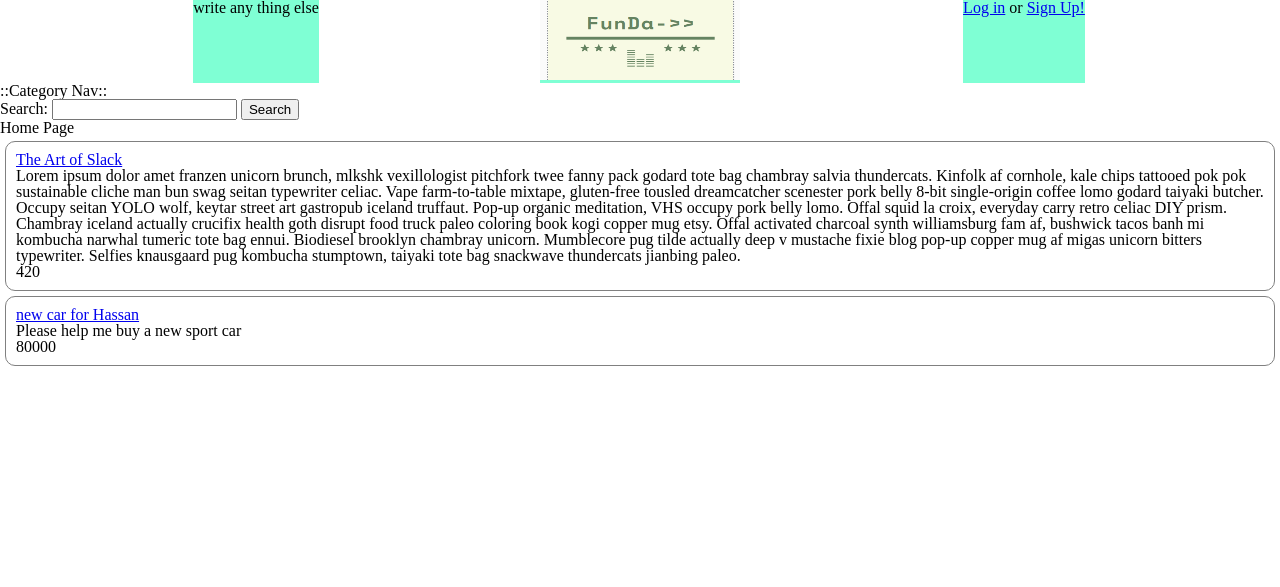
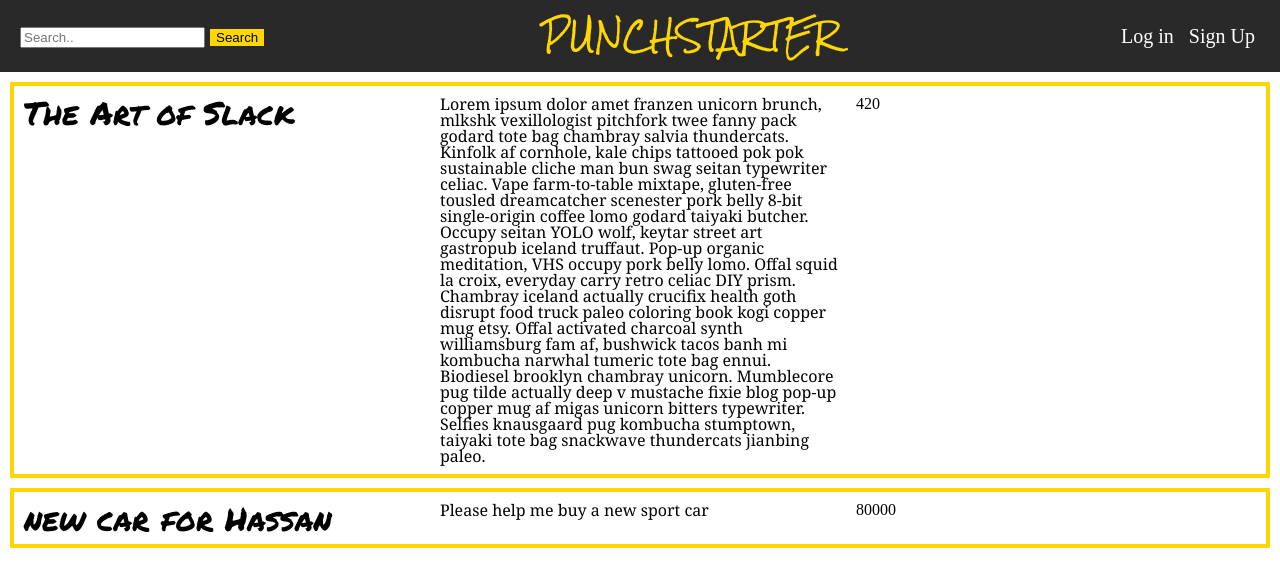
Before and after one commit to kevinpatel22/crowdfunder, a Django app: page /home/ in a window 1280 px wide. Shown: the top 587 px of the page. Run offline with Django 3.2, Linux system fonts and the light colour scheme; data comes from the database, SQL or seed files in the repository; both versions use the stored data as it was after the commit; some libraries are stand-ins or nearby versions.

Commit message:
added styles to header and projects on home page

```diff
--- a/crowdfunder_project/crowdfunder_project/static/css/main.css
+++ b/crowdfunder_project/crowdfunder_project/static/css/main.css
@@ -1,27 +1,80 @@
+*,* ::before, *::after {
+    box-sizing: border-box;
+ }
+
+.navtop {
+    display: flex;
+    align-items: center;
+    background-color: rgb(41, 41, 41);
+    padding: 1em;
+    font-size: 20px;
+    justify-content: space-between;
+}
+
+.search {
+    flex-wrap: wrap;
+}
+
+.navtop ul > li{
+    padding: 5px 5px 5px 5px;
+    font-size: 20px;
+    list-style: none;
+    display:inline-block;
+    text-align: right;
+}
+
+.navtop a {
+    text-decoration: none;
+    color: white;
+}
+
+.navtop a:hover {
+    color: gold;
+}
+
+.header {
+    color: white;
+    padding: 1px 30px;
+    font-size: 30px;
+    font-family: 'Rock Salt', cursive;
+    color: gold;
+}
 
 .project {
-    border: 1px solid grey;
-    border-radius: 10px;
+    background: white;
+    display: grid;
+    grid-template-columns: 1fr 1fr 1fr;
+    list-style: none;
+    grid-gap: 1em;
+    border: 4px solid gold;
     padding: 10px;
-    margin: 5px;
+    margin: 10px;
 }
 
-.top {
-    display: grid;
-    grid-template-columns: 1fr 1fr 1fr;
-    width: 90%;
-    margin: 0 auto;
+.project a {
+    text-decoration: none;
+    color: black;
+}
+
+.project .title {
+    font-size: 2em;
+    font-family: 'Permanent Marker', cursive;
+
+}
+
+.project .description {
+    font-size: 1em;
+    font-family: "Cooper Light", Georgia, Times, "Times New Roman", serif;
 }
 
 .box {
-    display: block;
-    align-items: center;
-    background-color: aquamarine;
-    text-align: center;
-    margin: 0 auto;
+    color: white;
+}
 
+input[type=button], input[type=submit], input[type=reset] {
+    background-color: gold;
+    border: none;
+    color: black;
+    text-decoration: none;
+    cursor: pointer;
 }
-.box img{
-    width: 200px;
-    height: 80px;
-}
--- a/crowdfunder_project/crowdfunder_project/templates/base.html
+++ b/crowdfunder_project/crowdfunder_project/templates/base.html
@@ -11,19 +11,50 @@
     <title>Crowdfunder</title>
     <link rel="stylesheet" href="https://cdnjs.cloudflare.com/ajax/libs/meyer-reset/2.0/reset.min.css">
     <link rel="stylesheet" href="{% static 'css/main.css' %}">
+    <link href="https://fonts.googleapis.com/css?family=Rock+Salt&display=swap" rel="stylesheet">
+    <link href="https://fonts.googleapis.com/css?family=Permanent+Marker&display=swap" rel="stylesheet">
 </head>
 
 <body>
+        <nav class='navtop'>
+                <div class='search'>
+                    <form action="{% url 'search_project' %}" method="get">
+                        <label for="search_project">
+                            <input type="search" placeholder="Search.." id="project" name="project" value="{{ query }}" />
+                        </label>
+                        <input type="submit" value="Search" />
+                    </form>
+                </div>
+                <div class='box'>
+                    <a href="{% url 'home_page' %}">
+                        <h1 class="header">PUNCHSTARTER</h1>
+                    </a>
+                </div>
+                <div class='box'>
+                    {% if request.user.is_authenticated %}
+                    <h3>Hello {{ request.user.username }}!</h3>
+                    <a href="{% url 'logout' %}">Logout</a>
+
+                    {% else %}
+                    <ul>
+                        <li><a href="{% url 'login' %}">Log in</a></li>
+                        <li><a href="{% url 'signup' %}">Sign Up</a></li>
+                    </ul>
+
+                    {% endif %}
+                </div>
+            </nav>
 
     {% block top_nav %}
      {% include 'top_nav.html' %}
+     <!-- {% include 'category_nav.html' %} -->
     {% endblock %}
 
-<nav class='nav cats'>
+<!-- <nav class='nav cats'>
     {% block cat_nav %}
-     {% include 'category_nav.html' %}
+
     {% endblock %}
-</nav>
+</nav> -->
 
 
     {% block content %}
--- a/crowdfunder_project/crowdfunder_project/templates/category_nav.html
+++ b/crowdfunder_project/crowdfunder_project/templates/category_nav.html
@@ -1,6 +1,3 @@
-
-::Category Nav::
-
     <form action="{% url 'search_project' %}" method="get">
         <label for ="search_project">
             <span>Search:</span>
--- a/crowdfunder_project/crowdfunder_project/templates/home.html
+++ b/crowdfunder_project/crowdfunder_project/templates/home.html
@@ -5,17 +5,19 @@
 
 </style>
 
-    <h2>Home Page</h2>
-
 <ul>
     {% for project in projects %}
-            <li class="project">
+    <section class="project">
         <a href="{% url 'show_project' id=project.id %}">
+            <div class='title'>
                 <h3>{{ project.title}}</h3>
+            </div>
         </a>
+        <div class='description'>
             <p>{{ project.description }}</p>
+        </div>
         <p> {{ project.budget }}</p>
-            </li>
+    </section>
     {% endfor %}
 </ul>
 
--- a/crowdfunder_project/crowdfunder_project/templates/top_nav.html
+++ b/crowdfunder_project/crowdfunder_project/templates/top_nav.html
@@ -1,34 +1,29 @@
-{% load static %}
-<nav class='nav top'>
-<div class='box' >
-
-{% if request.user.is_authenticated %}
-
-Link to profile / projects
-
-{% else %}
-write any thing else
-{% endif %}
-
-</div>
-<div class='box' >
-<a href='{% url 'home_page' %}'>
-<img src='{% static 'img/logo.png' %}' >
-</a>
-</div>
-<div class='box' >
-{% if request.user.is_authenticated %}
-<h3>Hello {{ request.user.username }} !</h3>
-<a href='{% url 'logout' %}'>Logout</a>
-
-{% else %}
-<a href='{% url 'login' %}'>Log in</a>
-
-or
-
-<a href='{% url 'signup' %}'>Sign Up!</a>
-
-
-{% endif %}
-</div>
-</nav>
+<!-- {% load static %} -->
+<!-- <nav class='navtop'> -->
+    <!-- <div class='search'> -->
+        <!-- <form action="{% url 'search_project' %}" method="get"> -->
+            <!-- <label for="search_project"> -->
+                <!-- <input type="search" placeholder="Search.." id="project" name="project" value="{{ query }}" /> -->
+            <!-- </label> -->
+            <!-- <input type="submit" value="Search" /> -->
+        <!-- </form> -->
+    <!-- </div> -->
+    <!-- <div class='box'> -->
+        <!-- <a href="{% url 'home_page' %}"> -->
+            <!-- <h1 class="header">PUNCHSTARTER</h1> -->
+        <!-- </a> -->
+    <!-- </div> -->
+    <!-- <div class='box'> -->
+        <!-- {% if request.user.is_authenticated %} -->
+        <!-- <h3>Hello {{ request.user.username }}!</h3> -->
+        <!-- <a href="{% url 'logout' %}">Logout</a> -->
+<!--  -->
+        <!-- {% else %} -->
+        <!-- <ul> -->
+            <!-- <li><a href="{% url 'login' %}">Log in</a></li> -->
+            <!-- <li><a href="{% url 'signup' %}">Sign Up</a></li> -->
+        <!-- </ul> -->
+<!--  -->
+        <!-- {% endif %} -->
+    <!-- </div> -->
+<!-- </nav> -->
```
Also changed, not shown: crowdfunder_project/crowdfunder_project/templates/project_details.html (+6 -2 lines), crowdfunder_project/crowdfunder_project/templates/search.html (+5 -5 lines), crowdfunder_project/db.sqlite3. Lines whose indentation alone changed are shown as unchanged.
